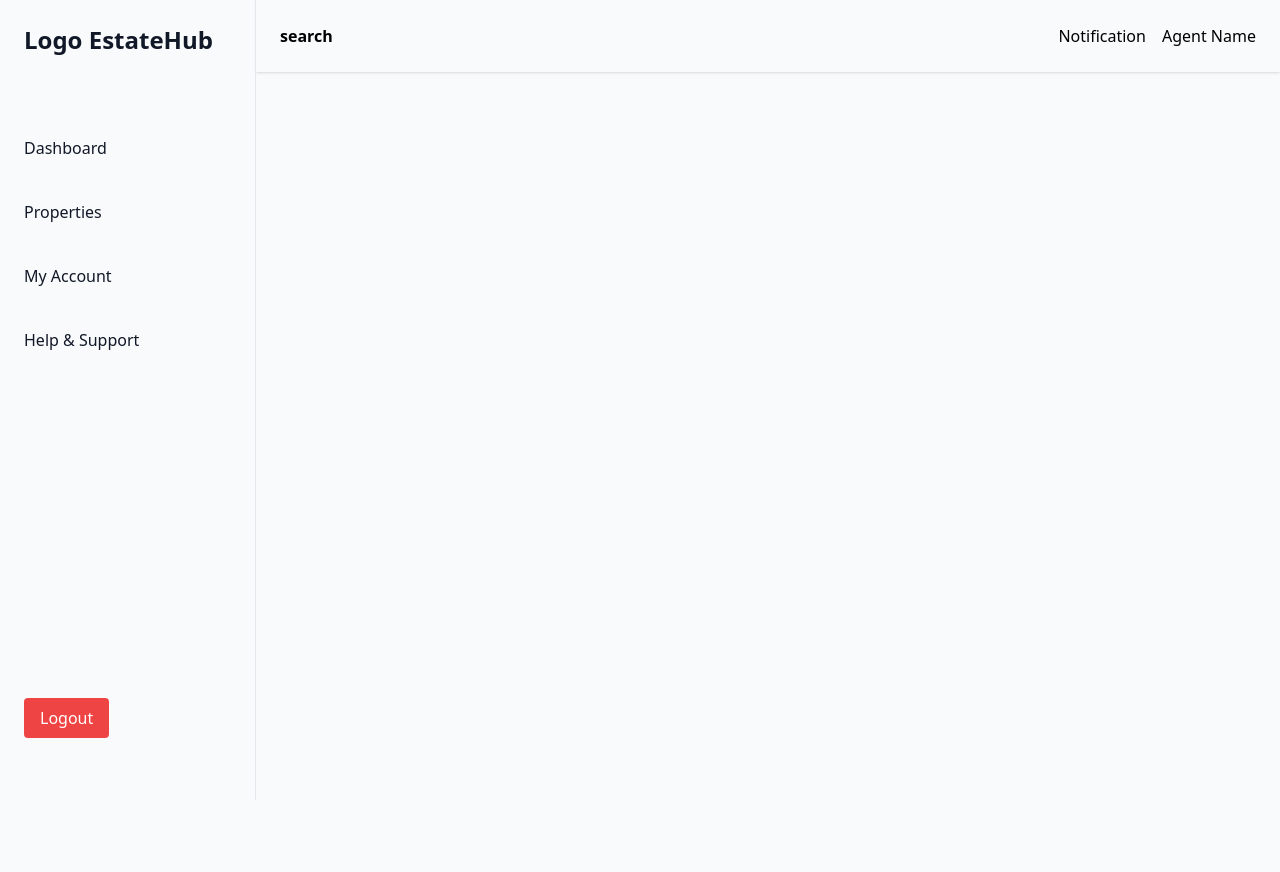
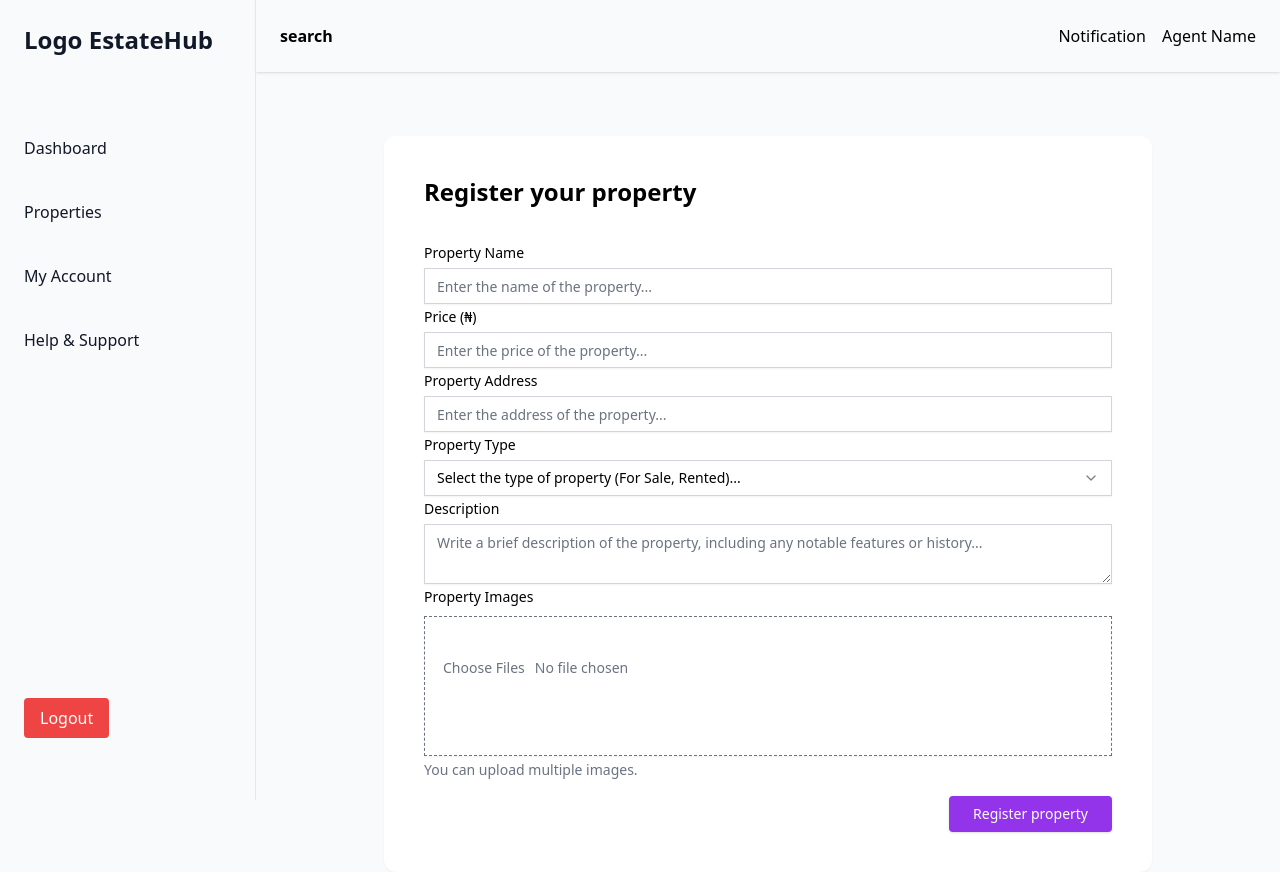
Before and after one commit to Obiwumma/estate-hub, a Next.js app: page /properties/1/edit in a window 1280 px wide. Shown: the top 872 px of the page. Before the commit the page ends 800 px from the top, so only its background shows below. Built offline with nearby package versions, Linux system fonts and the light colour scheme; no server answers; the database is empty.

Commit message:
Update PropertyForm

```diff
--- a/app/(main)/properties/[id]/edit/page.js
+++ b/app/(main)/properties/[id]/edit/page.js
@@ -1,16 +1,34 @@
-import { useParams } from 'next/navigation'
+
 import React from 'react'
-import { supabase } from '@/lib/supabase/client'
+import { createServerSupabaseClient } from '@/lib/supabase/server.server';
+import PropertyForm from '@/app/_components/PropertyForm';
+import { updateProperty } from '@/lib/action';
 
-function EditForm() {
-  const {propertyId} = useParams
+async function EditForm({params}) {
+  const supabase = createServerSupabaseClient()
 
+  const {data: property} = await supabase
+  .from("properties")
+  .select("*")
+  .eq("id", params.propertyId)
+  .single();
 
+  // if (error) console.log(error);
 
   return (
-    <div>
+   <div className="w-full flex justify-center py-10">
+    <div className="w-[60vw] bg-white shadow-sm rounded-xl p-10">
 
+    {/* HEADER */}
+    <div className="mb-8">
+      <h1 className="text-2xl font-bold">Register your property</h1>
     </div>
+
+    {/* FORM */}
+
+      <PropertyForm mode='edit' property={property}/>
+  </div>
+</div>
   )
 }
 
--- a/app/(main)/properties/new/page.js
+++ b/app/(main)/properties/new/page.js
@@ -7,18 +7,7 @@ import { addProperty } from "@/lib/action";
 import { supabase } from "@/lib/supabase/client";
 
 
-function NewProperty({ handleSubmit }) {
-  const [loading, setLoading] = useState(false);
-  const [images, setImages] = useState(null);
-
-  function handleSubmit(e) {
-    e.preventDefault()
-    setLoading(true);
-
-    const formData = new FormData(e.target);
-    addProperty(formData)
-  }
-
+function NewProperty({ }) {
 
 
 
@@ -32,11 +21,9 @@ function NewProperty({ handleSubmit }) {
     </div>
 
     {/* FORM */}
-    <form onSubmit={handleSubmit} className="space-y-6">
+      <PropertyForm mode="create"/>
 
-      <PropertyForm/>
 
-    </form>
   </div>
 </div>
 
--- a/app/_components/PropertyForm.js
+++ b/app/_components/PropertyForm.js
@@ -1,5 +1,6 @@
+"use client"
 
-
+import { useState } from "react"
 import { Select, SelectTrigger, SelectValue, SelectContent, SelectItem } from "@/components/ui/select"
 import { Button } from "@/components/ui/button"
 import { Textarea } from "@/components/ui/textarea"
@@ -7,9 +8,27 @@ import { Input } from "@/components/ui/input";
 import { addProperty } from "@/lib/action";
 import { supabase } from "@/lib/supabase/client";
 
-function PropertyForm() {
+function PropertyForm( { mode = "create", property } ) {
+  const [loading, setLoading] = useState(false);
+  const [images, setImages] = useState(null);
+
+  async function handleSubmit(e) {
+    e.preventDefault()
+    setLoading(true);
+
+    const formData = new FormData(e.target);
+
+    if (mode === "create") {
+      await addProperty(formData);
+    } else if (mode === "edit") {
+      formData.append("propertyId", property.id);
+      await updateProperty(formData);
+    }
+  }
+
   return (
-    <div>
+    <form onSubmit={handleSubmit} className="space-y-6">
+      <div>
       {/* PROPERTY NAME */}
       <div>
         <label className="text-sm font-medium">Property Name</label>
@@ -109,7 +128,8 @@ function PropertyForm() {
         </Button>
 
       </div>
-    </div>
+      </div>
+    </form>
   )
 }
 
--- a/lib/action.js
+++ b/lib/action.js
@@ -123,12 +123,14 @@ export async function getAllProperties() {
 }
 
 export async function updateProperty(propertyId, updateData) {
-  const {data: property} = await supabase
-  .from("properties")
-  .select("*")
-  .eq("id", propertyId)
-  .select()
-  .single();
+  const { error } = await supabase
+    .from("properties")
+    .update(updateData)
+    .eq("id", propertyId);
+
+  if (error) throw error;
+
+  return { success: true };
 }
 
 
```
